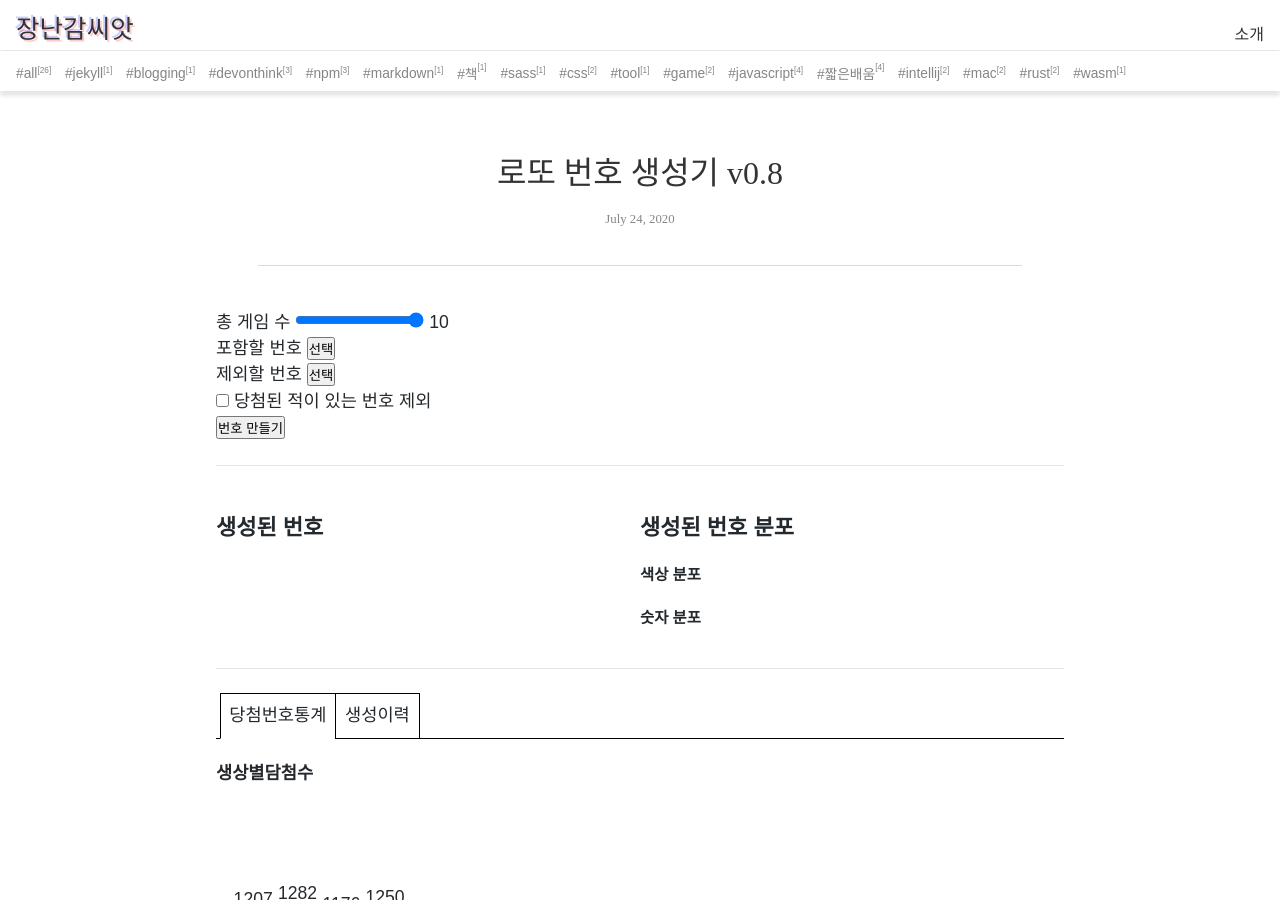
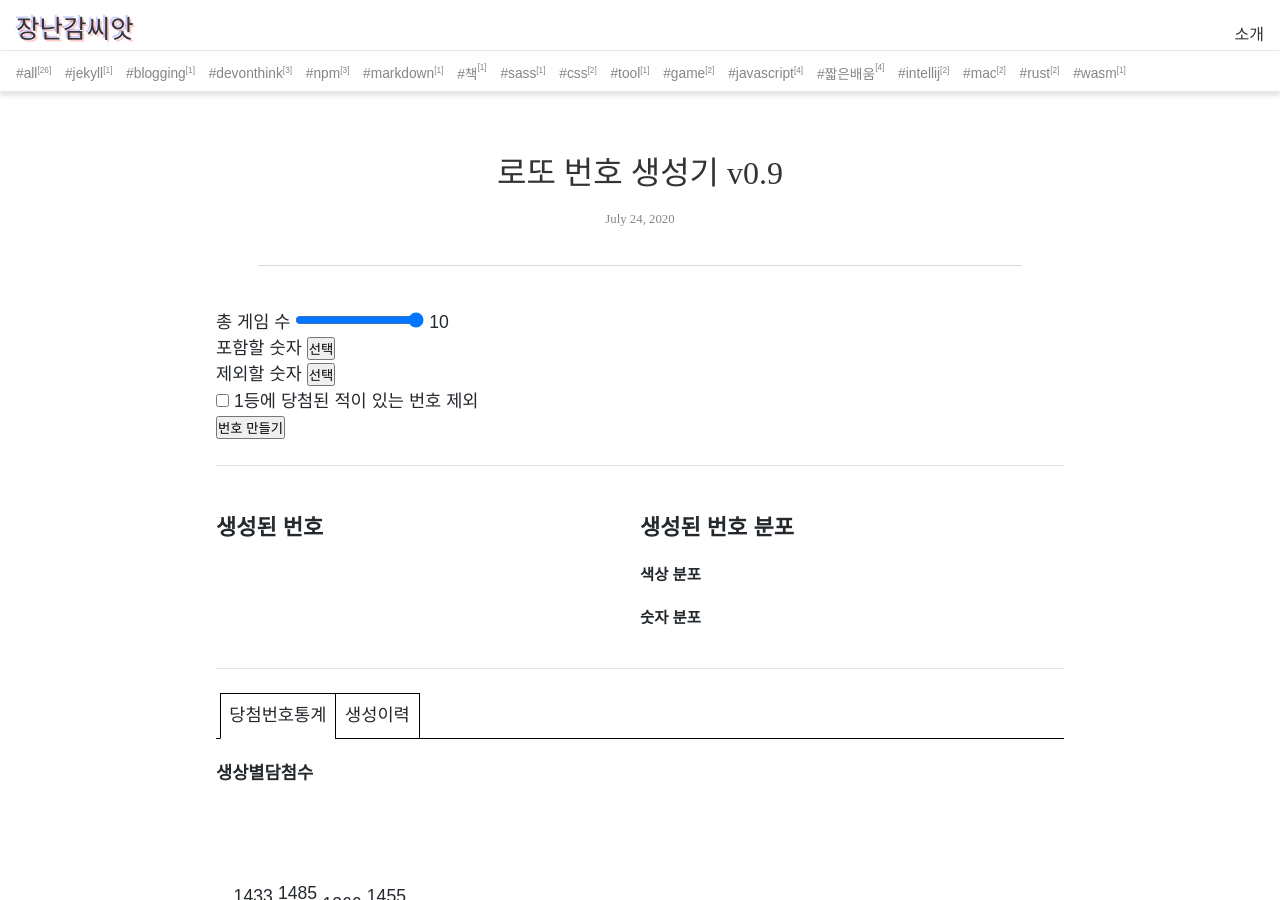
Before and after one commit to toyseed/toyseed.github.io, a Jekyll site: the page built from _posts/2020-07-24-lottery-generator.html, in a window 1280 px wide and 900 px high. Built offline with Jekyll 4.4.1, drawn with Linux system fonts in a browser that asks for light colours; nearby versions of some CDN libraries; some of the changed text lies outside the part shown.

Commit message:
- update lottery generator

```diff
--- a/_posts/2020-07-24-lottery-generator.html
+++ b/_posts/2020-07-24-lottery-generator.html
@@ -1,5 +1,5 @@
 ---
-title: 로또 번호 생성기 v0.8
+title: 로또 번호 생성기 v0.9
 tags: [game]
 excerpt_separator: ''
 custom_js: [lottery-generator-bundle]
@@ -23,18 +23,18 @@
       <span class="_game-count-value">10</span>
     </span>
     <span class="options__item">
-      <span>포함할 번호</span>
+      <span>포함할 숫자</span>
       <span class="_nums-included"></span>
       <button class="_show-nums-included">선택</button>
     </span>
     <span class="options__item">
-      <span>제외할 번호</span>
+      <span>제외할 숫자</span>
       <span class="_nums-excluded"></span>
       <button class="_show-nums-excluded">선택</button>
     </span>
     <span class="options__item">
       <input type="checkbox" class="_exclude-history" id="exclude-history" />
-      <label for="exclude-history">당첨된 적이 있는 번호 제외</label>
+      <label for="exclude-history">1등에 당첨된 적이 있는 번호 제외</label>
     </span>
     <span class="options__item">
       <button class="_generate">번호 만들기</button>
@@ -80,7 +80,7 @@
     </div>
     <div class="_generation-history generation-history hide">
       <div class="desc">
-        지난 생성 이력과 역대 당첨 번호와 일치여부를 보여줍니다.
+        지난 생성 이력(최대 100회)과 가장 최근에 당첨된 높은 등수를 보여줍니다.(회차/등수/총 당첨 횟수)
       </div>
       <hr />
       <div class="content"></div>
--- a/_sass/post/lottery-generator/_style.scss
+++ b/_sass/post/lottery-generator/_style.scss
@@ -202,7 +202,7 @@
       display: flex;
       flex-direction: row;
       flex-wrap: wrap;
-      justify-content: space-around;
+      justify-content: start;
 
       & ol {
         min-width: 230px;
```
Also changed, not shown: __js/post/lottery-generator/lottery-generator.js (+105 -15 lines), assets/js/lottery-generator-bundle.js, assets/js/tile-break-bundle.js.
